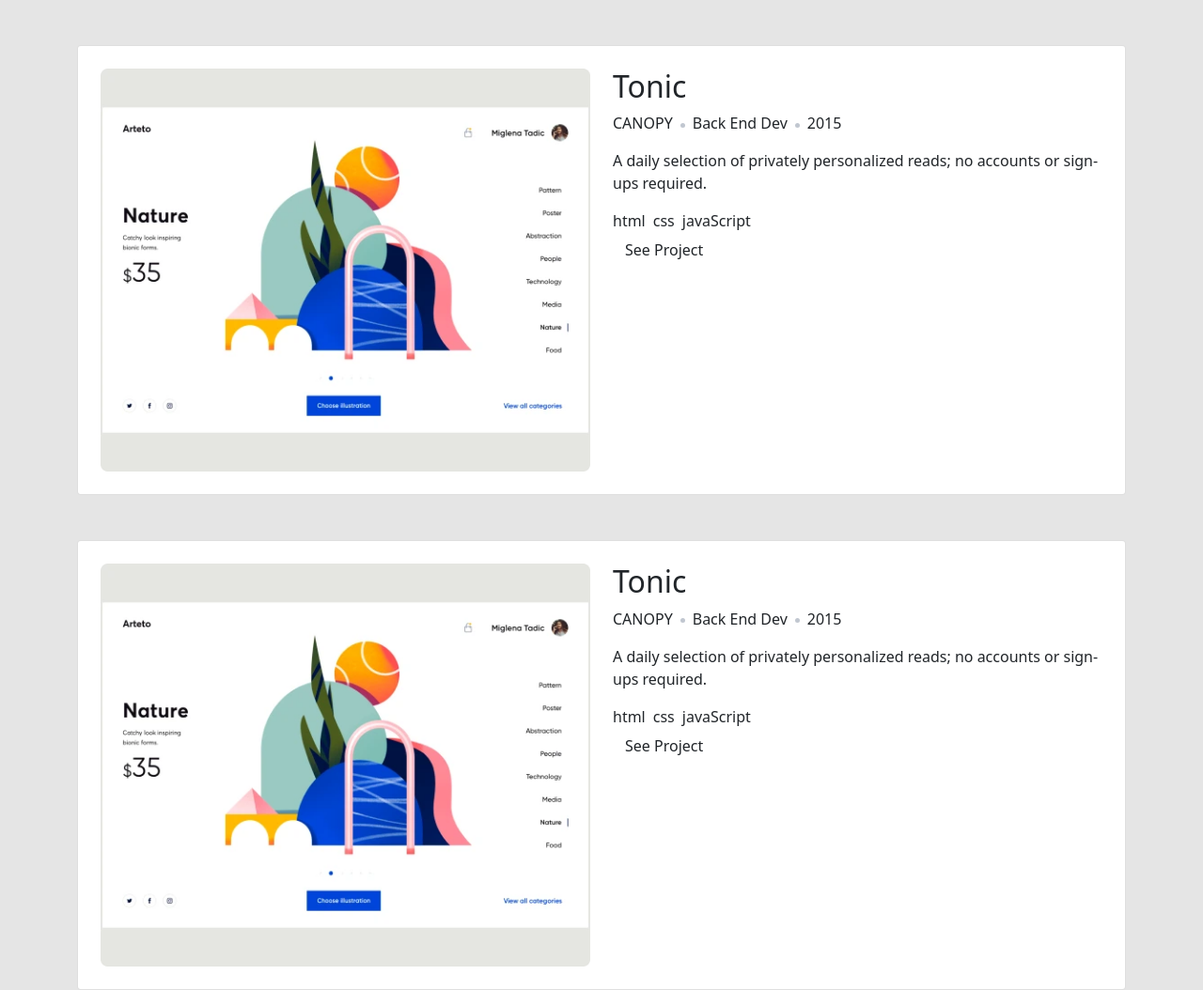
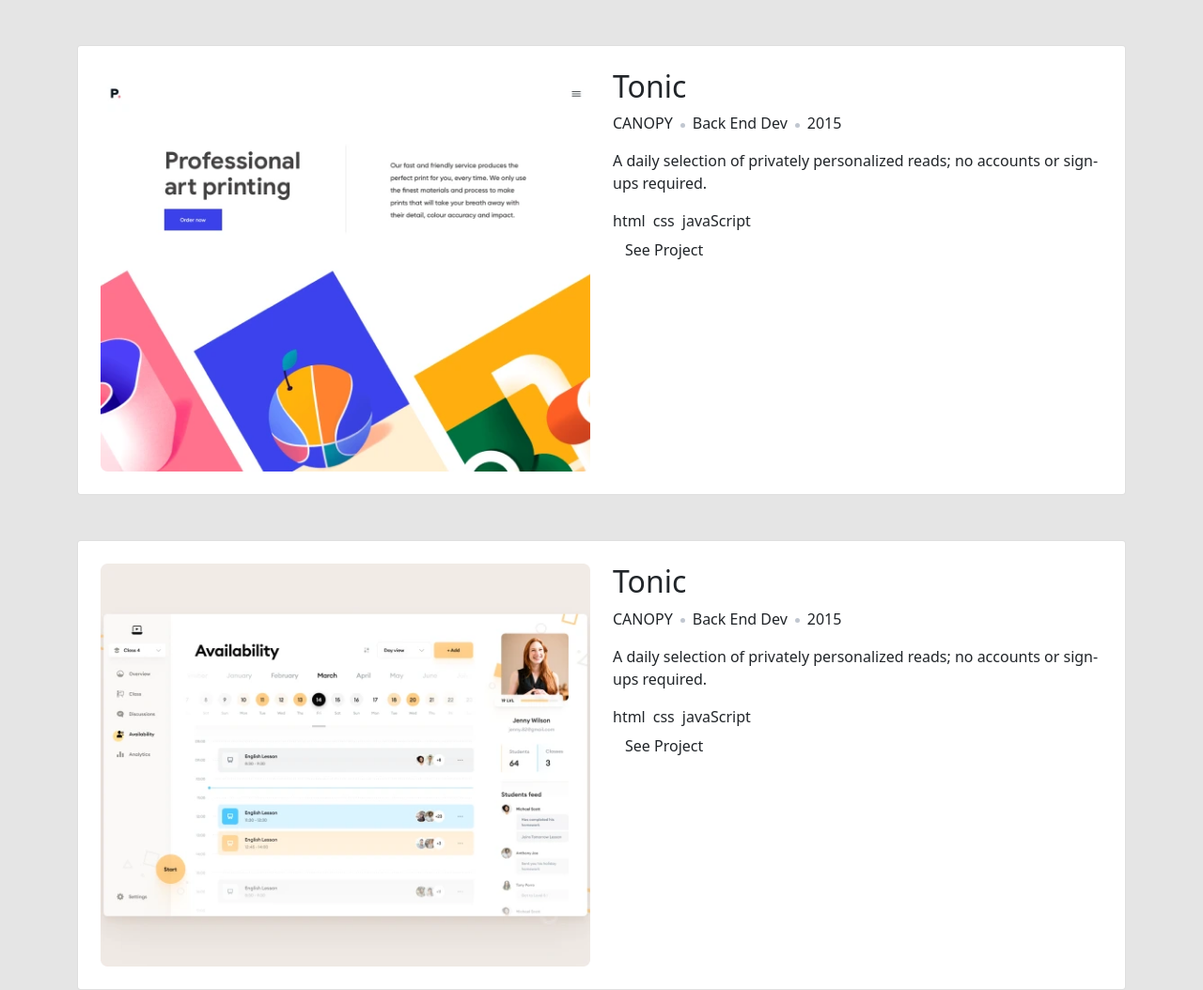
Before and after one commit to vvoo21/Bootstrap-project, a website: page index.html in a window 1280 px wide. Shown: the part 1950-3004 px from the top of the page at 94% size. Drawn offline with nearby package versions, Linux system fonts and the light colour scheme.

Commit message:
Update cards image

```diff
--- a/index.html
+++ b/index.html
@@ -116,7 +116,7 @@
             <article class="card mt-5 p-4">
                 <div class="row">
                     <div class="col-sm-6">
-                        <img  class="img-fluid" width="600" height="400" src="./images/tonic.webp" alt="project image">
+                        <img  class="img-fluid" width="600" height="400" src="./images/facebook.webp" alt="project image">
                     </div>
                     <div class="col-sm-6">
                         <h2 class="secondary-header">
@@ -155,7 +155,7 @@
             <article class="card mt-5 p-4">
                 <div class="row">
                     <div class="col-sm-6">
-                        <img  class="img-fluid" width="600" height="400" src="./images/tonic.webp" alt="project image">
+                        <img  class="img-fluid" width="600" height="400" src="./images/multi-post.webp" alt="project image">
                     </div>
                     <div class="col-sm-6">
                         <h2 class="secondary-header">
@@ -194,7 +194,7 @@
             <article class="card mt-5 p-4">
                 <div class="row">
                     <div class="col-sm-6">
-                        <img  class="img-fluid" width="600" height="400" src="./images/tonic.webp" alt="project image">
+                        <img  class="img-fluid" width="600" height="400" src="./images/uber.webp" alt="project image">
                     </div>
                     <div class="col-sm-6">
                         <h2 class="secondary-header">
```
